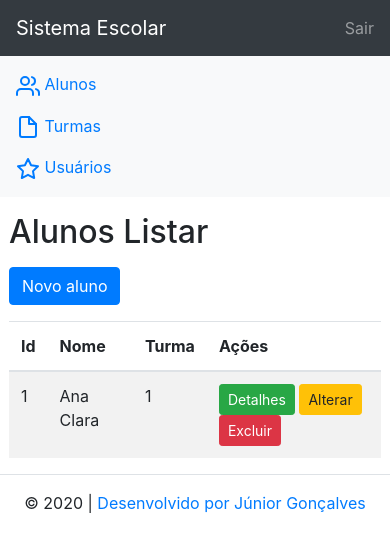
After one commit to jrgoncalves85/sistema-escolar, a PHP site: page /admin/alunos-listar.php in a window 390 px wide. The commit adds this page. Shown: the top 552 px of the page. Run offline with PHP 8.4, Linux system fonts and the light colour scheme; data comes from the database, SQL or seed files in the repository.

Commit message:
Inserido o listar, gravar e excluir aluno

```diff
--- /dev/null
+++ b/admin/alunos-listar.php
@@ -0,0 +1,55 @@
+<?php
+  require_once 'classes/Aluno.php';
+  $aluno = new Aluno();
+  $lista = $aluno->listar();
+?>
+
+<?php require_once 'layout/header.php' ?>
+<?php require_once 'layout/navbar.php' ?>
+
+<div class="row">
+
+  <?php require_once 'layout/sidebar.php' ?>
+
+  <main role="main" class="col-md-9 ml-sm-auto col-lg-10 px-4">
+    <div class="d-flex justify-content-between flex-wrap
+        flex-md-nowrap align-items-center pt-3 pb-2">
+      <h2>Alunos Listar</h2>
+    </div>
+
+    <a class="btn btn-primary mb-3" href="alunos-inserir.php">Novo aluno</a>
+
+    <div class="table-responsive">
+      <table class="table table-striped">
+        <thead>
+          <tr>
+            <th>Id</th>
+            <th>Nome</th>
+            <th>Turma</th>
+            <th>Ações</th>
+          </tr>
+        </thead>
+        <tbody>
+          <?php foreach ($lista as $linha): ?>
+          <tr>
+            <td><?php echo $linha['id'] ?></a></td>
+            <td><?php echo $linha['nome'] ?></a></td>
+            <td><?php echo $linha['turma_id'] ?></a></td>
+            <td>
+              <a href="#"
+                 class="btn btn-sm btn-success">Detalhes</a>
+              <a href="#"
+                 class="btn btn-sm btn-warning">Alterar</a>
+              <a href="alunos-excluir.php?id=<?php echo $linha['id'] ?>"
+                 class="btn btn-sm btn-danger">Excluir</a>
+            </td>
+          </tr>
+          <?php endforeach ?>
+        </tbody>
+      </table>
+    </div>
+</main>
+
+</div>
+
+<?php require_once 'layout/footer.php' ?>
--- /dev/null
+++ b/admin/classes/Aluno.php
@@ -0,0 +1,44 @@
+<?php
+class Aluno
+{
+    public $id;
+    public $nome;
+    public $email;
+    public $idade;
+    public $turma_id;
+
+    public function __construct($id = false)
+    {
+        if (isset($id)){
+            $this->id = $id;
+        }
+    }
+
+    public function listar()
+    {
+        $sql = "SELECT * FROM alunos";
+        $conexao = new PDO('mysql:host=127.0.0.1;dbname=escolar','root','');
+        $resultado = $conexao->query($sql);
+        $lista = $resultado->fetchAll();
+        return $lista;
+    }
+
+    public function inserir()
+    {
+        $sql = "INSERT INTO alunos (nome, email, idade, turma_id) VALUES (
+                    '" . $this->nome . "',
+                    '" . $this->email . "',
+                    '" . $this->idade . "',
+                    '" . $this->turma_id . "')";
+        $conexao = new PDO('mysql:host=127.0.0.1;dbname=escolar','root','');
+        $conexao->exec($sql);
+    }
+
+    public function excluir()
+    {
+        $sql = "DELETE FROM alunos WHERE id=".$this->id;
+        $conexao = new PDO('mysql:host=127.0.0.1;dbname=escolar','root','');
+        $conexao->exec($sql);
+    }
+
+}
--- a/admin/layout/sidebar.php
+++ b/admin/layout/sidebar.php
@@ -1,7 +1,7 @@
 <nav class="col-md-2 bg-light sidebar py-2">
   <ul class="nav flex-column">
     <li class="nav-item">
-      <a class="nav-link" href="#">
+      <a class="nav-link" href="alunos-listar.php">
         <span data-feather="users"></span>
         Alunos
       </a>
--- a/index.html
+++ b/index.html
@@ -16,10 +16,10 @@
 <div class="row">
   <div class="col-md-3">
     <div class="form-login">
-      <form method="POST" action="#">
+      <form method="POST" action="usuario-login.php">
         <h4>Bem-vindo!</h4>
-        <input type="text" name="" id="" class="form-control" />
-        <input type="password" name="" id="" class="form-control" />
+        <input type="text" name="usuario" id="usuario" class="form-control" />
+        <input type="password" name="senha" id="senha" class="form-control" />
         <input type="submit" class="btn btn-primary" value="Entrar" />
       </form>
     </div>
```
Also changed, not shown: admin/alunos-excluir.php (added, +10 -0 lines), admin/alunos-gravar.php (added, +12 -0 lines), admin/alunos-inserir.php (added, +56 -0 lines).
